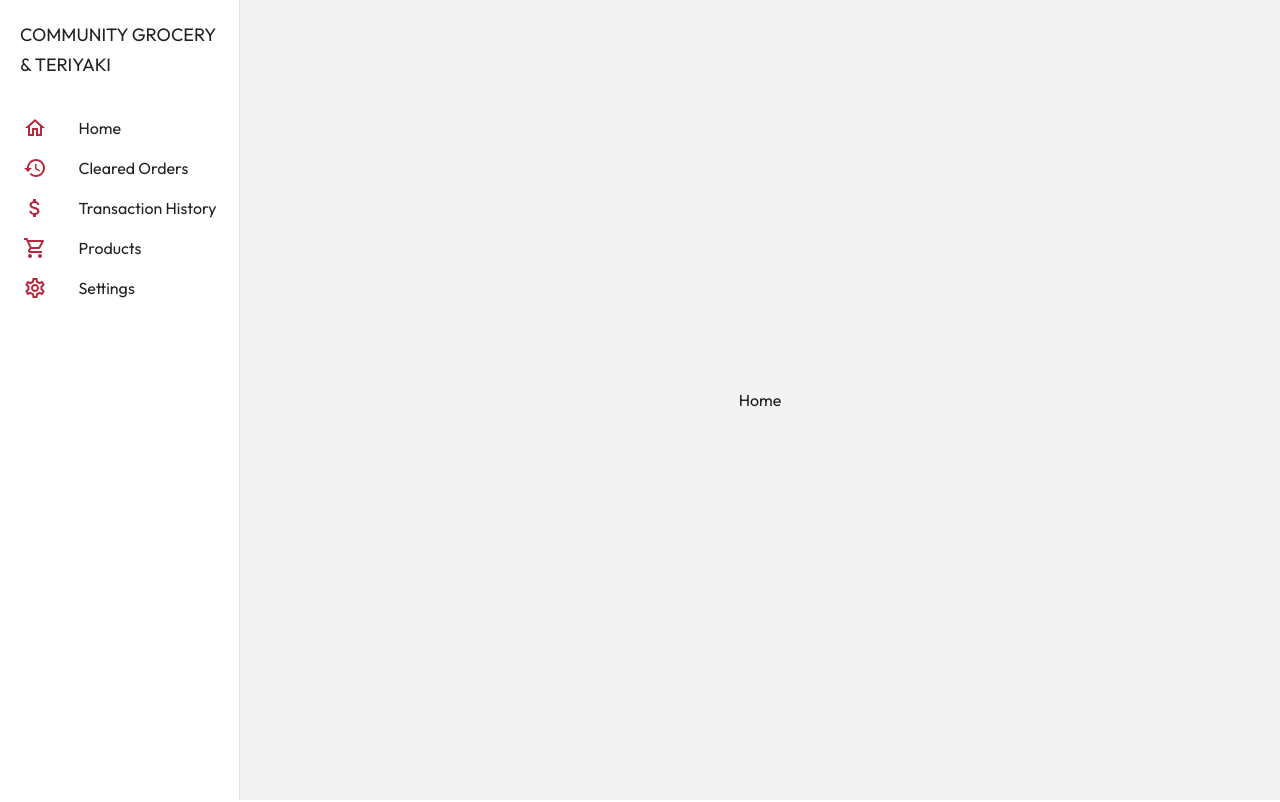
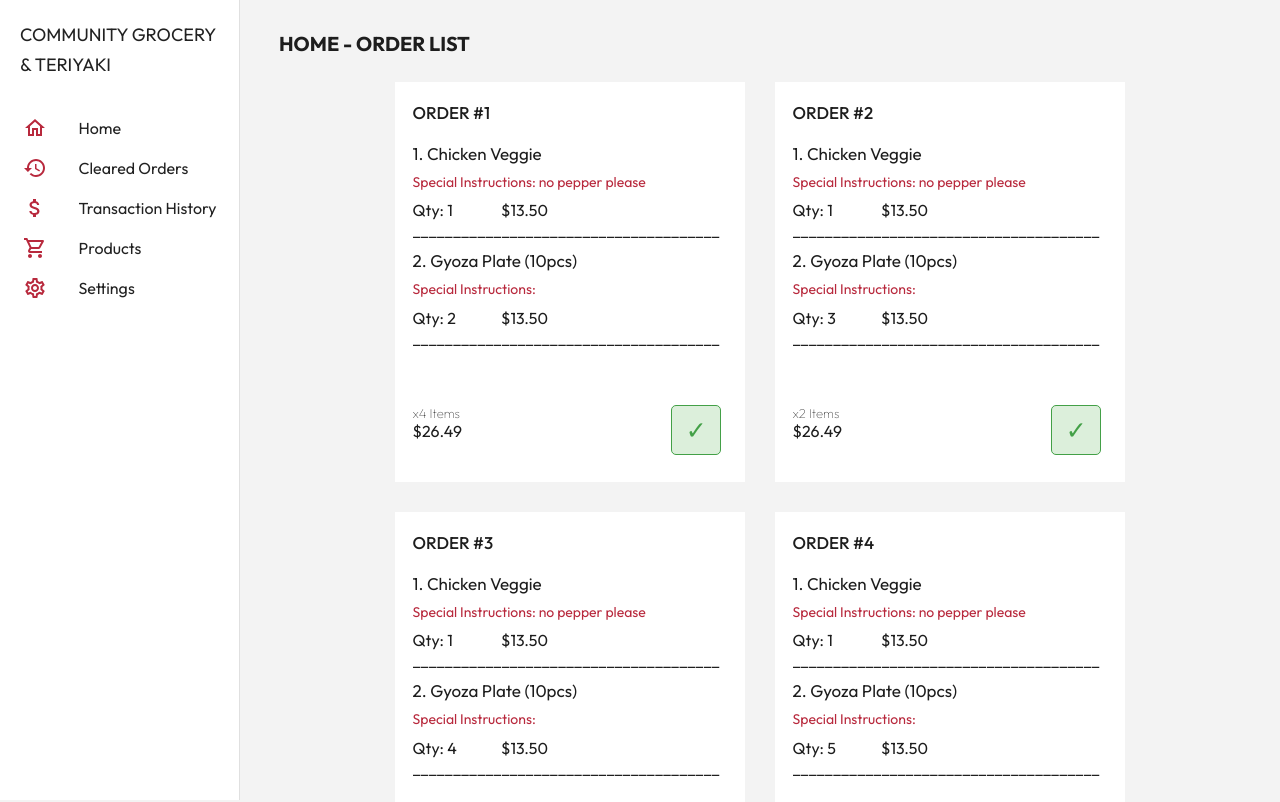
Before and after one commit to DavyHyun/rest-side, a React (Create React App) app: page / in a window 1280 px wide. Shown: the top 802 px of the page. Built offline with nearby package versions, Linux system fonts and the light colour scheme.

Commit message:
Home css complete

```diff
--- a/src/components/Layout/Layout.js
+++ b/src/components/Layout/Layout.js
@@ -5,7 +5,7 @@ import classes from "./Layout.module.scss";
 
 function Layout({ children }) {
   return (
-    <div style={{display: 'flex', backgroundColor: '#F3F3F3', height: '100vh'}}>
+    <div style={{display: 'flex', backgroundColor: '#F3F3F3'}}>
         <SideBar />
         <div className={classes.container}>{children}</div>
     </div>
--- /dev/null
+++ b/src/components/OrderCard/OrderCard.js
@@ -0,0 +1,35 @@
+import React from 'react'
+import classes from "./OrderCard.module.scss";
+import OrderView from '../OrderView/OrderView';
+function OrderCard(props) {
+
+    const order = props.order;
+    const key = props.index;
+
+  return (
+    <div className={classes.container}>
+        <p className={classes.orderText}>ORDER #{key}</p>
+        <div className={classes.orderContainer}>
+            {
+                order.items.map((item, i) => {
+                    return (
+                        <OrderView item={item} i={i}/>
+                    )
+                })
+            }
+        </div>
+        <div className={classes.bottomContainer}>
+            <div className={classes.totalContainer}>
+                <p1>x{order.items.length} Items</p1>
+                <p2>${order.total.toFixed(2)}</p2>
+            </div>
+
+            <div className={classes.checkButton}>
+                <p1>✓</p1>
+            </div>
+        </div>
+    </div>
+  )
+}
+
+export default OrderCard
--- /dev/null
+++ b/src/components/OrderCard/OrderCard.module.scss
@@ -0,0 +1,70 @@
+@import "../../styles/variables.scss";
+
+.container {
+    display: flex;
+    width: 350px;
+    height: 400px;
+    background-color: white;
+    margin: 15px;
+    flex-direction: column;
+    justify-content: flex-start;
+    align-items: center;
+    padding-top: 20px;
+}
+
+.orderText {
+    font-weight:500;
+    font-size: 17px;
+    text-align: left;
+    width: 90%;
+    margin-bottom: 20px;
+}
+
+.orderContainer {
+    width: 90%;
+    height: 210px;
+    overflow-y: scroll;
+}
+
+.bottomContainer {
+    display: flex;
+    width: 90%;
+    justify-content: space-between;
+    flex-direction: row;
+    margin-top: 15%;
+}
+
+.totalContainer {
+    display: flex;
+    flex-direction: column;
+    justify-content: flex-start;
+
+    >p1 {
+        font-size: 13px;
+        font-weight: 100;
+    }
+}
+
+.checkButton {
+    display: flex;
+    justify-content: center;
+    align-items: center;
+    width: 50px;
+    height: 50px;
+    border-color: #43A047;
+    background-color: #DCEFDB;
+    border-width: 1.2px;
+    border-radius: 5px;
+    border-style: solid;
+    margin-right: 2%;
+
+    >p1 {
+        color: #43A047;
+        font-size: 25px;
+    }
+}
+
+.checkButton:hover {
+    cursor:pointer;
+    transform: scale(1.05);
+}
--- /dev/null
+++ b/src/components/OrderView/OrderView.js
@@ -0,0 +1,21 @@
+import React from 'react'
+import classes from "./OrderView.module.scss";
+
+function OrderView(props) {
+
+    const item = props.item;
+    const i = props.i;
+  return (
+    <div className={classes.container}>
+        <p1>{i + 1}. {item.name}</p1>
+        <p2>Special Instructions: {item.inst}</p2>
+        <div style={{width: '43%', display: 'flex', justifyContent: 'space-between'}}>
+            <p1>Qty: {item.qty}</p1>
+            <p1>${item.cost.toFixed(2)}</p1>
+        </div>
+        <p3>______________________________________</p3>
+    </div>
+  )
+}
+
+export default OrderView
--- /dev/null
+++ b/src/components/OrderView/OrderView.module.scss
@@ -0,0 +1,22 @@
+@import "../../styles/variables.scss";
+
+.container {
+    width: 100%;
+    display: flex;
+    flex-direction: column;
+
+    >p1 {
+        font-size: 17px;
+        margin-bottom: 3%;
+    }
+
+    >p2 {
+        font-size: 14px;
+        color: #B8293D;
+        margin-bottom: 3%;
+    }
+
+    >p3 {
+        margin-bottom: 3%;
+    }
+}
--- a/src/pages/Home/Home.js
+++ b/src/pages/Home/Home.js
@@ -1,5 +1,6 @@
 import React from 'react'
-
+import classes from "./Home.module.scss";
+import OrderCard from '../../components/OrderCard/OrderCard';
 
 const fakeOrders = [
     {
@@ -17,7 +18,22 @@ const fakeOrders = [
                 inst: '',
                 qty: 2,
                 cost: 13.50
-            }
+            },
+            {
+                name: 'Gyoza Plate (10pcs)',
+                options: [],
+                inst: '',
+                qty: 2,
+                cost: 13.50
+            },
+            {
+                name: 'Chicken Veggie',
+                options: ['Extra Chicken', 'Spicy Chicken'],
+                inst: 'no pepper please',
+                qty: 1,
+                cost: 13.50,
+            },
+
         ],
         total: 26.49,
     },
@@ -95,7 +111,7 @@ const fakeOrders = [
                 cost: 13.50
             }
         ],
-        total: 26.49,
+        total: 26.50,
     },
     {
         items: [
@@ -119,7 +135,26 @@ const fakeOrders = [
 ]
 function Home() {
   return (
-    <div>Home</div>
+    <div className={classes.container}>
+        <p1 style={{
+            width: '92.5%',
+            display: 'flex',
+            justifyContent: 'flex-start',
+            fontWeight: 'bold',
+            fontSize: '20px',
+            marginTop: '3%',
+            marginBottom: '1%'
+        }}>HOME - ORDER LIST</p1>
+        <div className={classes.orderContainer}>
+            {
+                fakeOrders.map((order, index) => {
+                    return (
+                        <OrderCard order={order} index={index + 1} />
+                    )
+                })
+            }
+        </div>
+    </div>
   )
 }
 
--- a/src/pages/Home/Home.module.scss
+++ b/src/pages/Home/Home.module.scss
@@ -0,0 +1,14 @@
+.container {
+    display: flex;
+    flex-direction: column;
+    width: 100%;
+    justify-content: center;
+    align-items: center;
+}
+
+.orderContainer {
+    display: flex;
+    flex-wrap: wrap;
+    width: 100%;
+    justify-content: center;
+}
```
